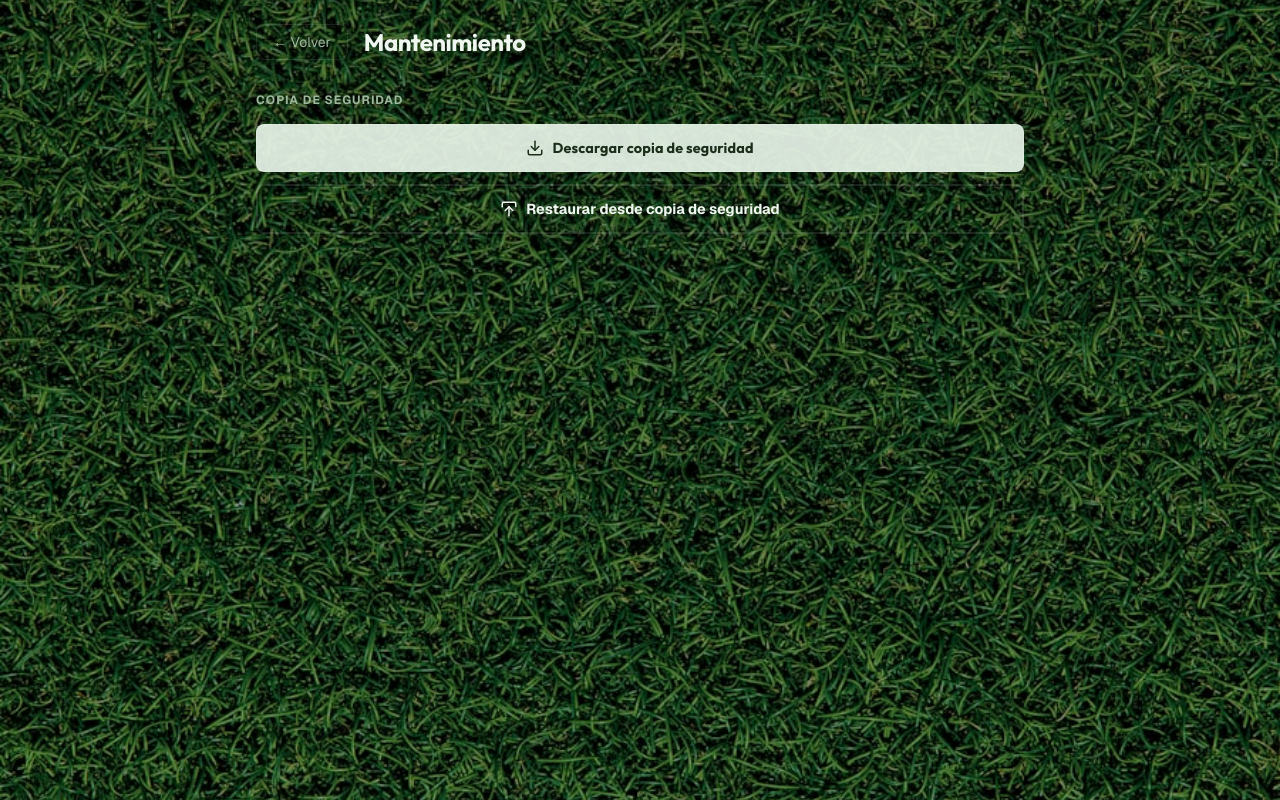
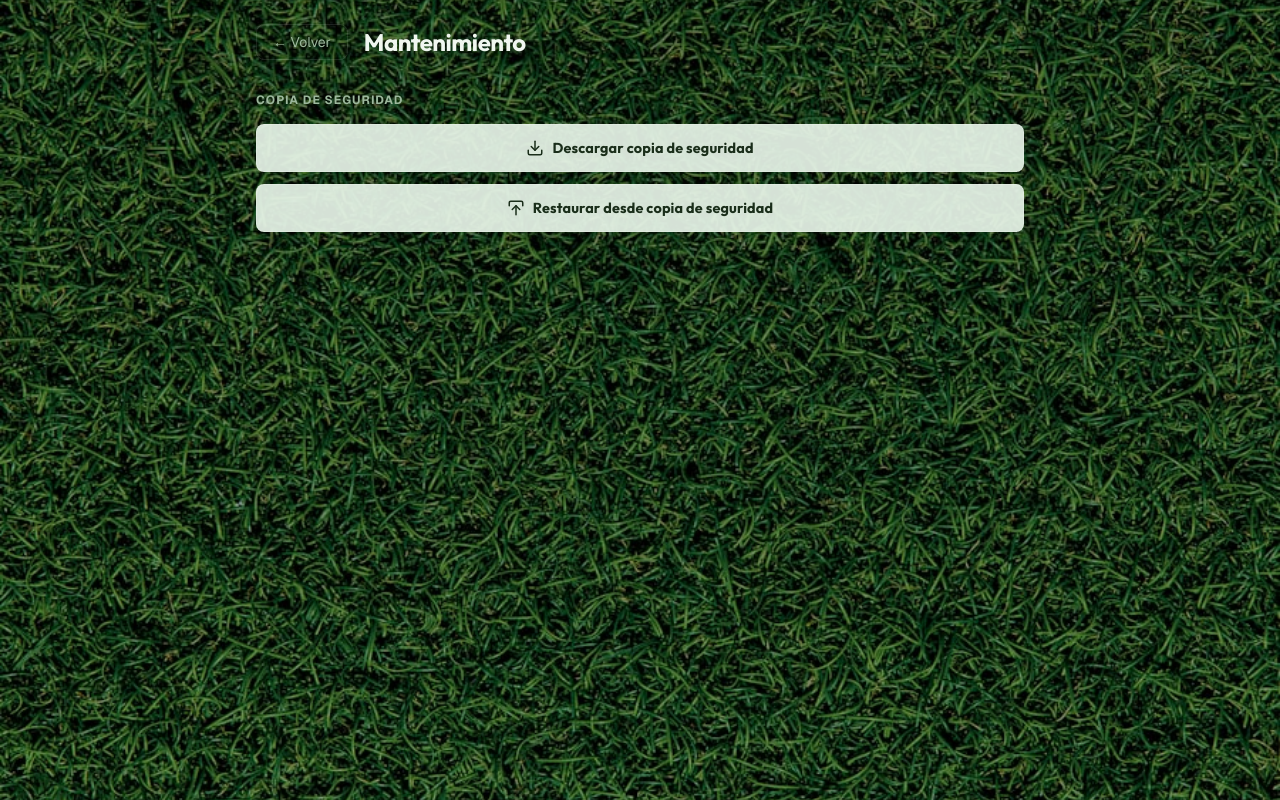
Before and after one commit to alsportia/irrompible, a Next.js app: page /admin/maintenance in a window 1280 px wide. Built offline with nearby package versions, Linux system fonts and the light colour scheme; no server answers; the database is empty.

Commit message:
style: unify maintenance buttons using btn-primary class

```diff
--- a/src/components/AdminMaintenance.tsx
+++ b/src/components/AdminMaintenance.tsx
@@ -60,7 +60,8 @@ export default function AdminMaintenance() {
             style={{ display: 'flex', alignItems: 'center', justifyContent: 'center', gap: '0.5rem', padding: '0.875rem', fontSize: '0.9rem', fontWeight: 700, width: '100%' }}>
             <Download size={18} /> Descargar copia de seguridad
           </button>
-          <label style={{ display: 'flex', alignItems: 'center', justifyContent: 'center', gap: '0.5rem', padding: '0.875rem', fontSize: '0.9rem', fontWeight: 700, width: '100%', background: 'transparent', border: '2px solid var(--border-subtle)', borderRadius: 'var(--radius-md)', color: restoring ? 'var(--text-secondary)' : 'var(--text-primary)', cursor: restoring ? 'not-allowed' : 'pointer', fontFamily: 'inherit', boxSizing: 'border-box' as const }}>
+          <label className="btn-primary"
+            style={{ display: 'flex', alignItems: 'center', justifyContent: 'center', gap: '0.5rem', padding: '0.875rem', fontSize: '0.9rem', fontWeight: 700, width: '100%', cursor: restoring ? 'not-allowed' : 'pointer', opacity: restoring ? 0.6 : 1, boxSizing: 'border-box' as const }}>
             <Download size={18} style={{ transform: 'rotate(180deg)' }} />
             {restoring ? 'Restaurando...' : 'Restaurar desde copia de seguridad'}
             <input type="file" accept=".db" onChange={handleRestore} disabled={restoring} style={{ display: 'none' }} />
```
